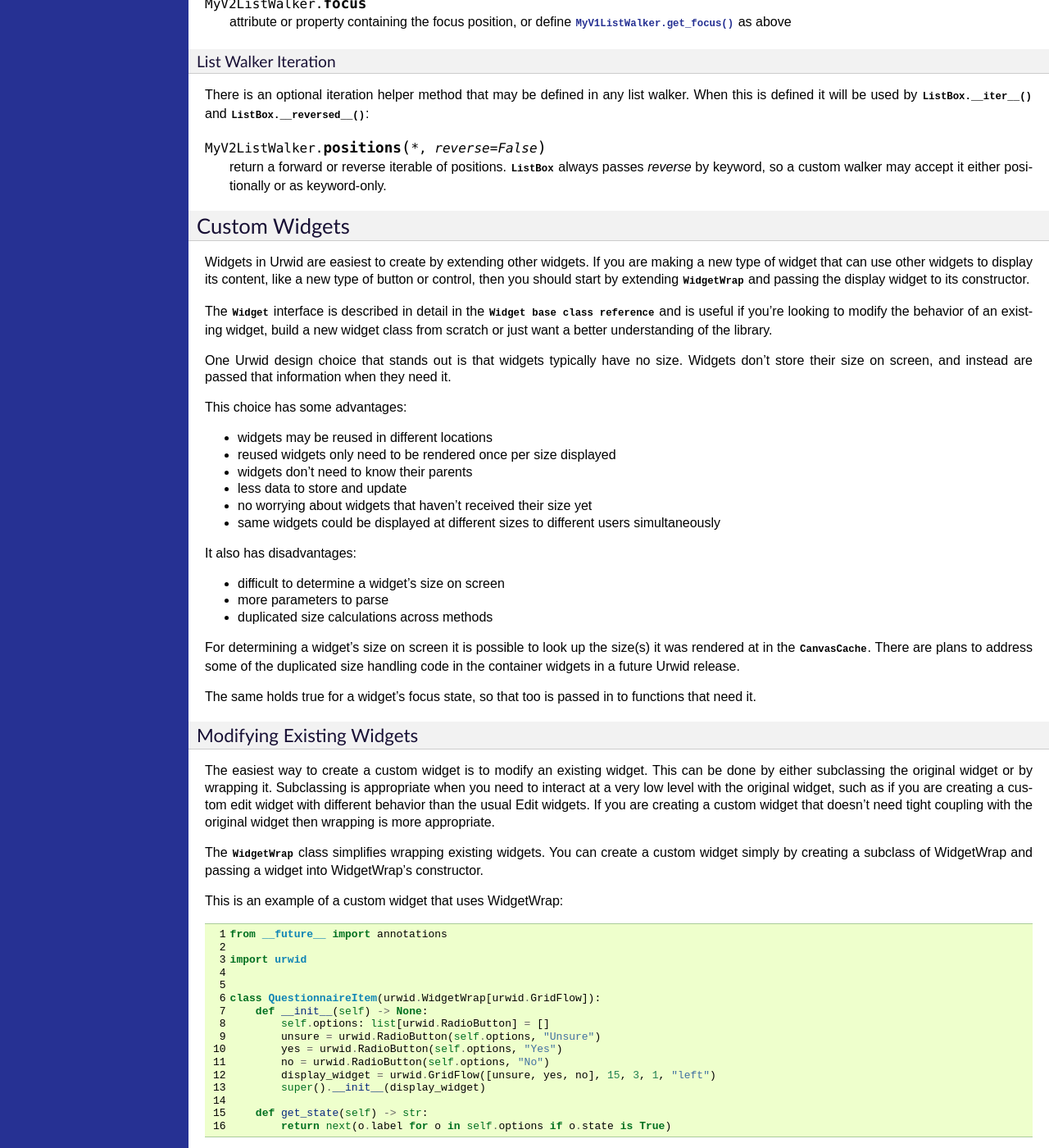
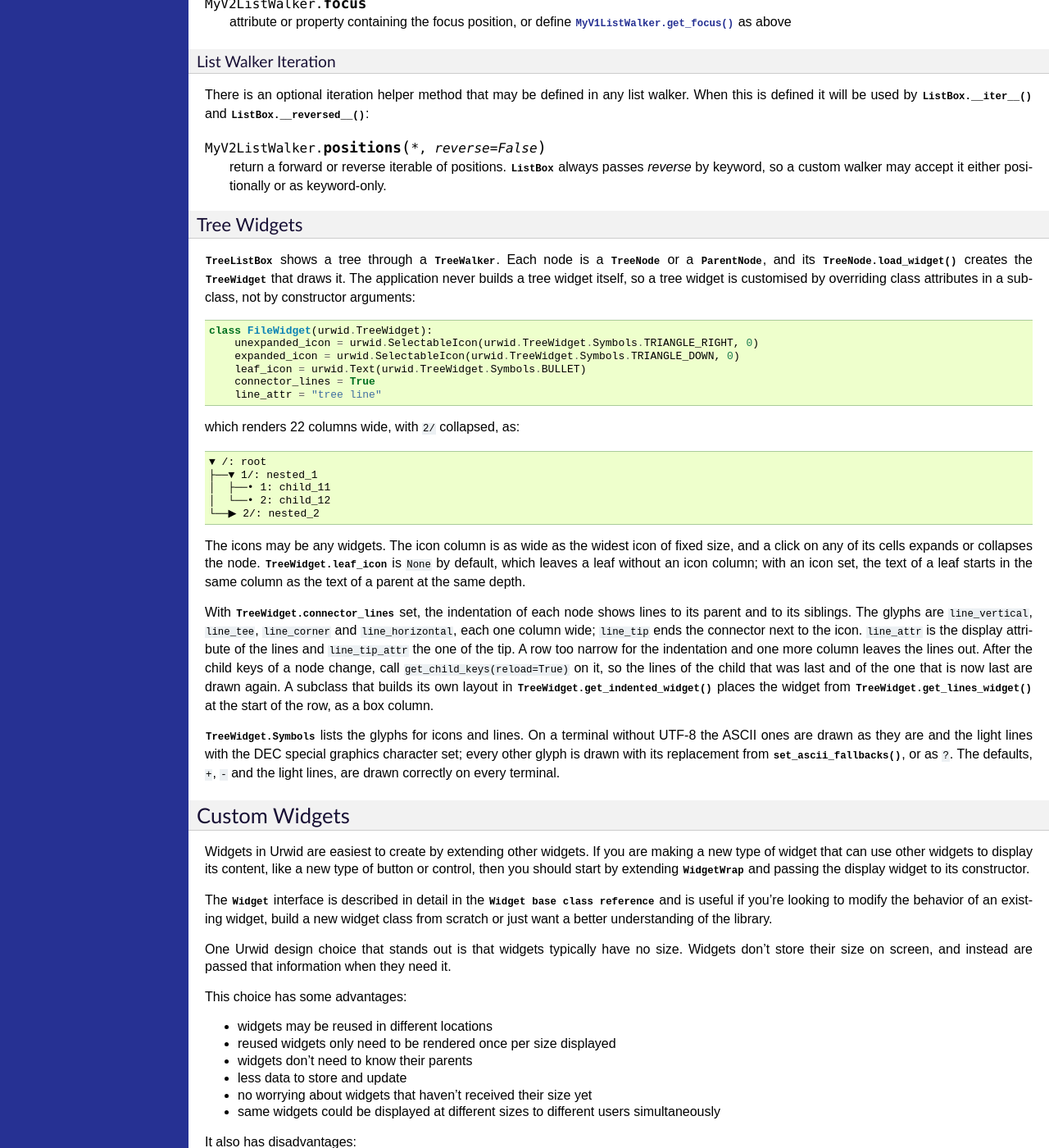
Before and after one commit to urwid/urwid, a Sphinx documentation site: the page built from docs/manual/widgets.rst, in a window 1280 px wide and 1400 px high, scrolled down 16911 px. Shown: the whole window at 82% size. Built offline with Sphinx 7.4.7, drawn with Linux system fonts in a browser that asks for light colours.

Commit message:
Document tree widget icons and lines, and use them in treesample
- docs/manual/widgets.rst gets a "Tree Widgets" section on customising
  TreeWidget through class attributes: TreeWidget.Symbols, wider icons,
  leaf_icon and connector lines, with the rendered output.
- examples/treesample.py turns on connector_lines and a blank leaf_icon.

```diff
--- a/docs/manual/widgets.rst
+++ b/docs/manual/widgets.rst
@@ -1224,6 +1224,56 @@ When this is defined it will be used by :meth:`ListBox.__iter__` and
 
 .. currentmodule:: urwid
 
+Tree Widgets
+------------
+
+:class:`TreeListBox` shows a tree through a :class:`TreeWalker`.  Each node is
+a :class:`TreeNode` or a :class:`ParentNode`, and its
+:meth:`TreeNode.load_widget` creates the :class:`TreeWidget` that draws it.
+The application never builds a tree widget itself, so a tree widget is
+customised by overriding class attributes in a subclass, not by constructor
+arguments::
+
+    class FileWidget(urwid.TreeWidget):
+        unexpanded_icon = urwid.SelectableIcon(urwid.TreeWidget.Symbols.TRIANGLE_RIGHT, 0)
+        expanded_icon = urwid.SelectableIcon(urwid.TreeWidget.Symbols.TRIANGLE_DOWN, 0)
+        leaf_icon = urwid.Text(urwid.TreeWidget.Symbols.BULLET)
+        connector_lines = True
+        line_attr = "tree line"
+
+which renders 22 columns wide, with ``2/`` collapsed, as::
+
+    ▼ /: root
+    ├──▼ 1/: nested_1
+    │  ├──• 1: child_11
+    │  └──• 2: child_12
+    └──▶ 2/: nested_2
+
+The icons may be any widgets.  The icon column is as wide as the widest icon
+of fixed size, and a click on any of its cells expands or collapses the node.
+:attr:`TreeWidget.leaf_icon` is ``None`` by default, which leaves a leaf
+without an icon column; with an icon set, the text of a leaf starts in the same
+column as the text of a parent at the same depth.
+
+With :attr:`TreeWidget.connector_lines` set, the indentation of each node
+shows lines to its parent and to its siblings.  The glyphs are
+``line_vertical``, ``line_tee``, ``line_corner`` and ``line_horizontal``, each
+one column wide; ``line_tip`` ends the connector next to the icon.
+``line_attr`` is the display attribute of the lines and ``line_tip_attr`` the
+one of the tip.  A row too narrow for the indentation and one more column
+leaves the lines out.  After the child keys of a node change, call
+``get_child_keys(reload=True)`` on it, so the lines of the child that was last
+and of the one that is now last are drawn again.  A subclass that builds its
+own layout in :meth:`TreeWidget.get_indented_widget` places the widget from
+:meth:`TreeWidget.get_lines_widget` at the start of the row, as a box column.
+
+:class:`TreeWidget.Symbols <urwid.widget.treetools.TreeSymbols>` lists the
+glyphs for icons and lines.  On a terminal without UTF-8 the ASCII ones are
+drawn as they are and the light lines with the DEC special graphics character
+set; every other glyph is drawn with its replacement from
+:func:`set_ascii_fallbacks`, or as ``?``.  The defaults, ``+``, ``-`` and the
+light lines, are drawn correctly on every terminal.
+
 Custom Widgets
 ==============
 
```
Also changed, not shown: 1 other file.
